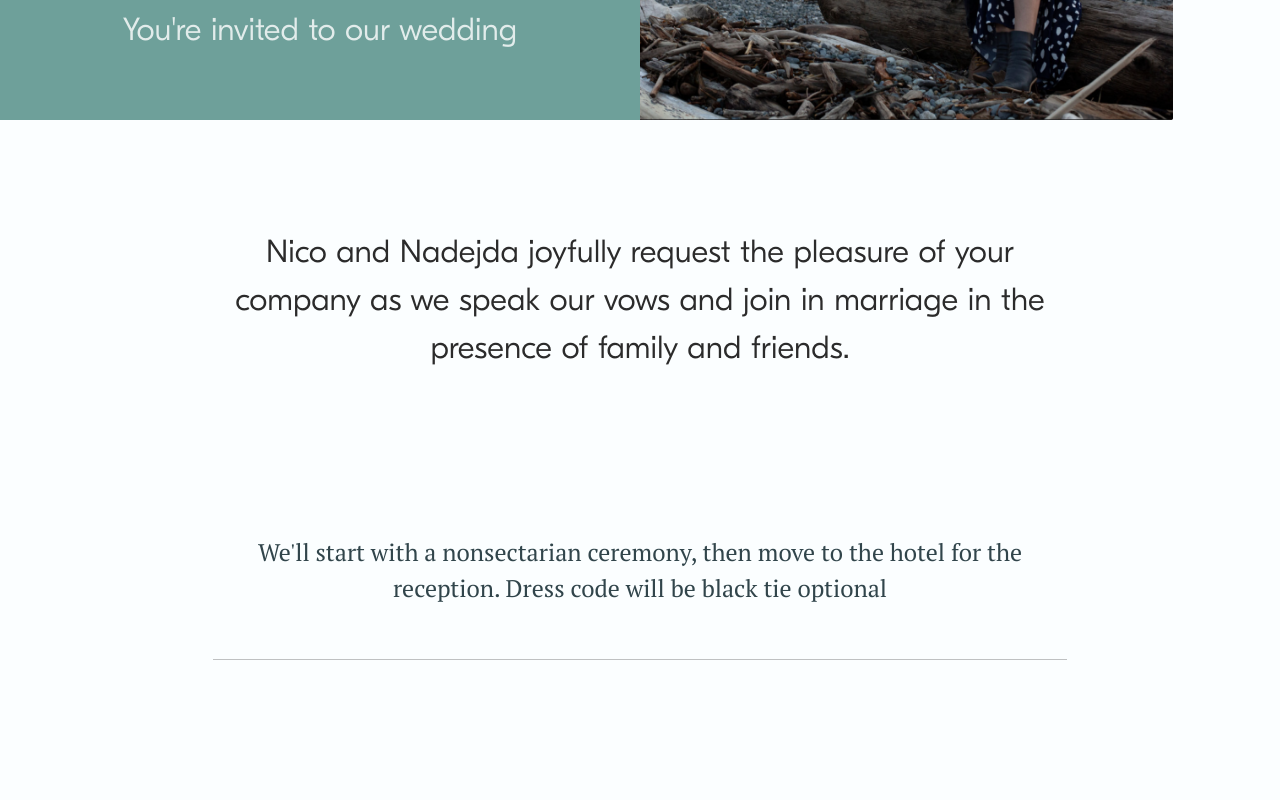
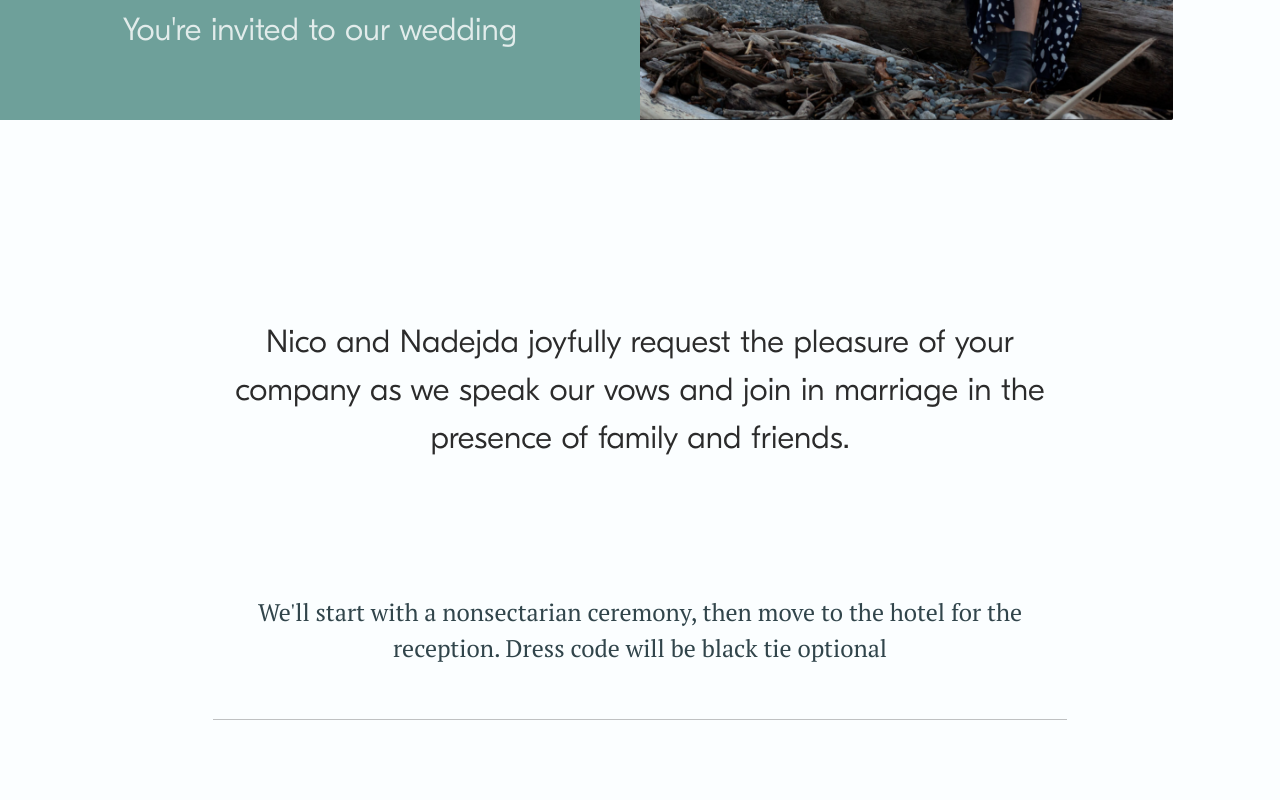
Before and after one commit to WeHateNick/nico-and-nadejda-wedding, a Next.js app: page / in a window 1280 px wide. Shown: the part 800-1600 px from the top of the page. Built offline with nearby package versions, Linux system fonts and the light colour scheme.

Commit message:
invite section layout adjustments

```diff
--- a/styles/Home.module.scss
+++ b/styles/Home.module.scss
@@ -62,9 +62,8 @@
 .invite,
 .closer {
   &__container {
-    grid-row: span 12;
     @extend .grid;
-    grid-auto-rows: 60px;
+    grid-template-rows: repeat(12, 60px);
     align-self: center;
   }
   &__primary,
@@ -79,10 +78,10 @@
     }
   }
   &__primary {
-    grid-row: span 6;
+    grid-row: 4 / span 3;
   }
   &__secondary {
-    grid-row: span 3;
+    grid-row: span 3 / -3;
     border-bottom: thin solid var.$color--gray--lightest;
   }
 }
```
